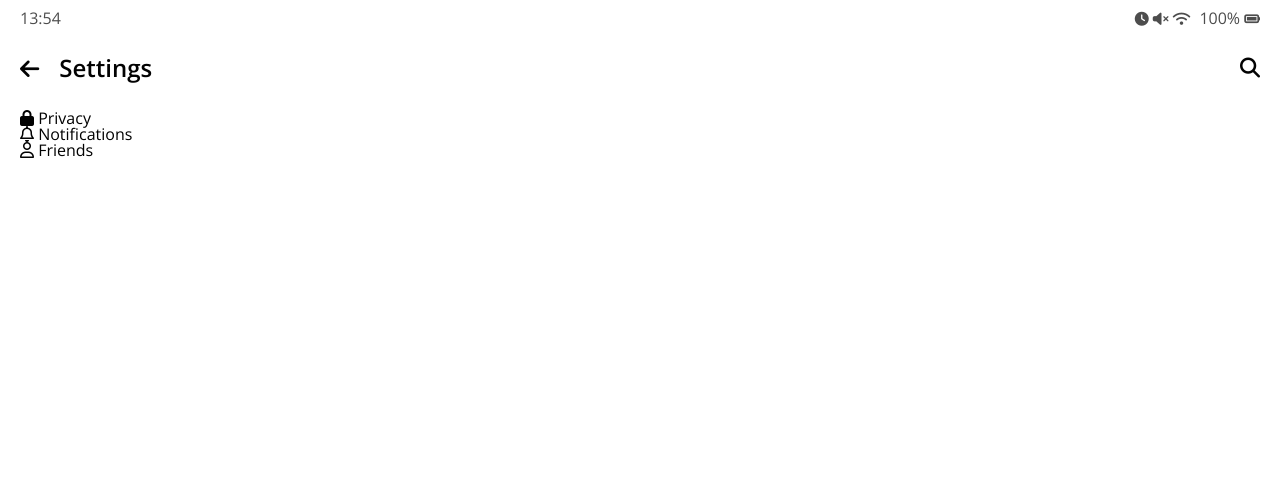
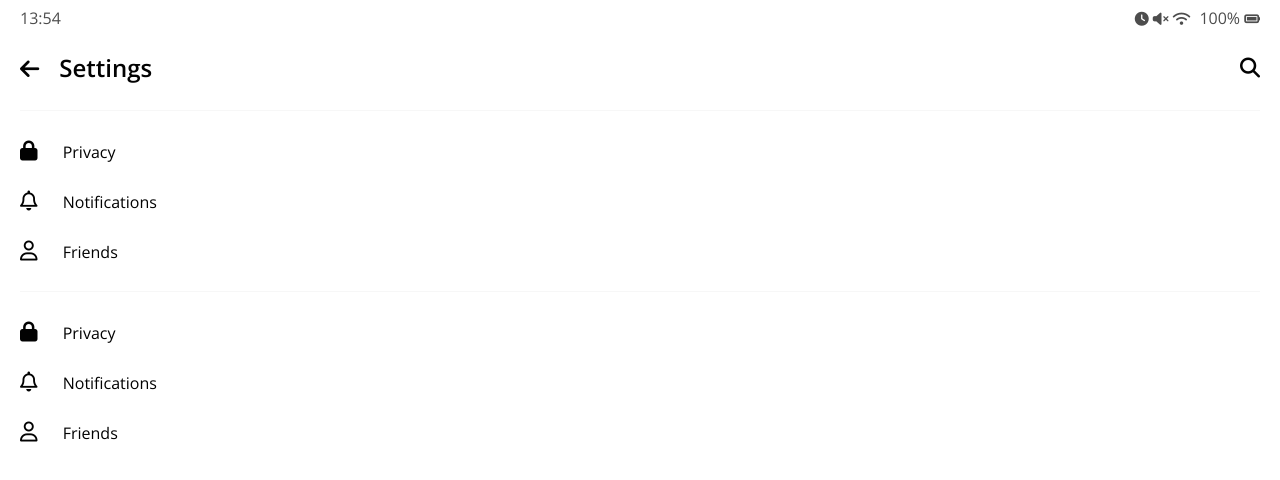
Before and after one commit to Chokoty/NomadCoder-Kakao-Clone-V.2, a plain HTML site: page settings.html in a window 1280 px wide. Drawn offline with nearby package versions, Linux system fonts and the light colour scheme.

Commit message:
add setting.css #7.11 Settings Screen dribble, pinterest 에서 영감얻기

```diff
--- a/css/more.css
+++ b/css/more.css
@@ -1,5 +1,5 @@
 .more .more__btn-list {
-  margin-top: 30px 0px;
+  margin-top: 30px;
   margin-left: 10px;
   display: flex;
   align-items: center;
--- /dev/null
+++ b/css/settings.css
@@ -0,0 +1,22 @@
+.settings .settings__sections {
+  border-top: 1px solid #f7f7f7;
+  padding: 30px 0px;
+}
+
+.settings__setting .settings__icon {
+  font-size: 20px;
+  margin-right: 20px;
+}
+
+.settings__settings .settings__tittle {
+  font-size: 22px;
+  font-weight: 300;
+}
+
+.settings .settings__setting {
+  margin-bottom: 30px;
+}
+
+.settings .settings__setting:last-child {
+  margin-bottom: 0;
+}
--- a/css/styles.css
+++ b/css/styles.css
@@ -1,4 +1,4 @@
-@import url("https://fonts.googleapis.com/css2?family=Open+Sans:wght@400;600&display=swap");
+@import url("https://fonts.googleapis.com/css2?family=Open+Sans:wght@300;0,400;600&display=swap");
 @import "reset.css";
 @import "status-bar.css";
 @import "header.css";
@@ -7,6 +7,7 @@
 @import "friends.css";
 @import "find.css";
 @import "more.css";
+@import "settings.css";
 
 * {
   box-sizing: border-box;
--- a/settings.html
+++ b/settings.html
@@ -61,6 +61,28 @@
             </li>
           </ul>
         </section>
+        <section class="settings__sections">
+          <ul class="setting__lists">
+            <li class="settings__setting">
+              <span class="settings__icon">
+                <i class="fas fa-lock"></i>
+              </span>
+              <span class="settings_title">Privacy</span>
+            </li>
+            <li class="settings__setting">
+              <span class="settings__icon">
+                <i class="far fa-bell"></i>
+              </span>
+              <span class="settings_title">Notifications</span>
+            </li>
+            <li class="settings__setting">
+              <span class="settings__icon">
+                <i class="far fa-user"></i>
+              </span>
+              <span class="settings_title">Friends</span>
+            </li>
+          </ul>
+        </section>
       </main>
     </div>
   </body>
```
